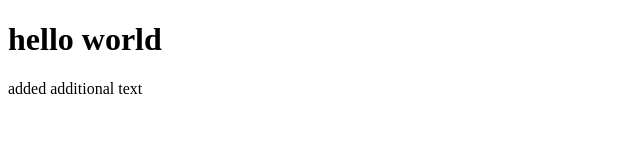
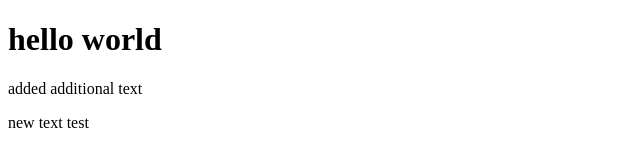
Before and after one commit to Leissner-git/class-mi-349-demo, a plain HTML site: page index.html in a window 1280 px wide. Shown: the full height of the page, 0-640 px from the left. Drawn offline with Linux system fonts and the light colour scheme.

Commit message:
test text

```diff
--- a/index.html
+++ b/index.html
@@ -8,5 +8,6 @@
 <body>
     <h1>hello world</h1>
     <p>added additional text</p>
+    <p>new text test</p>
 </body>
 </html>
```
